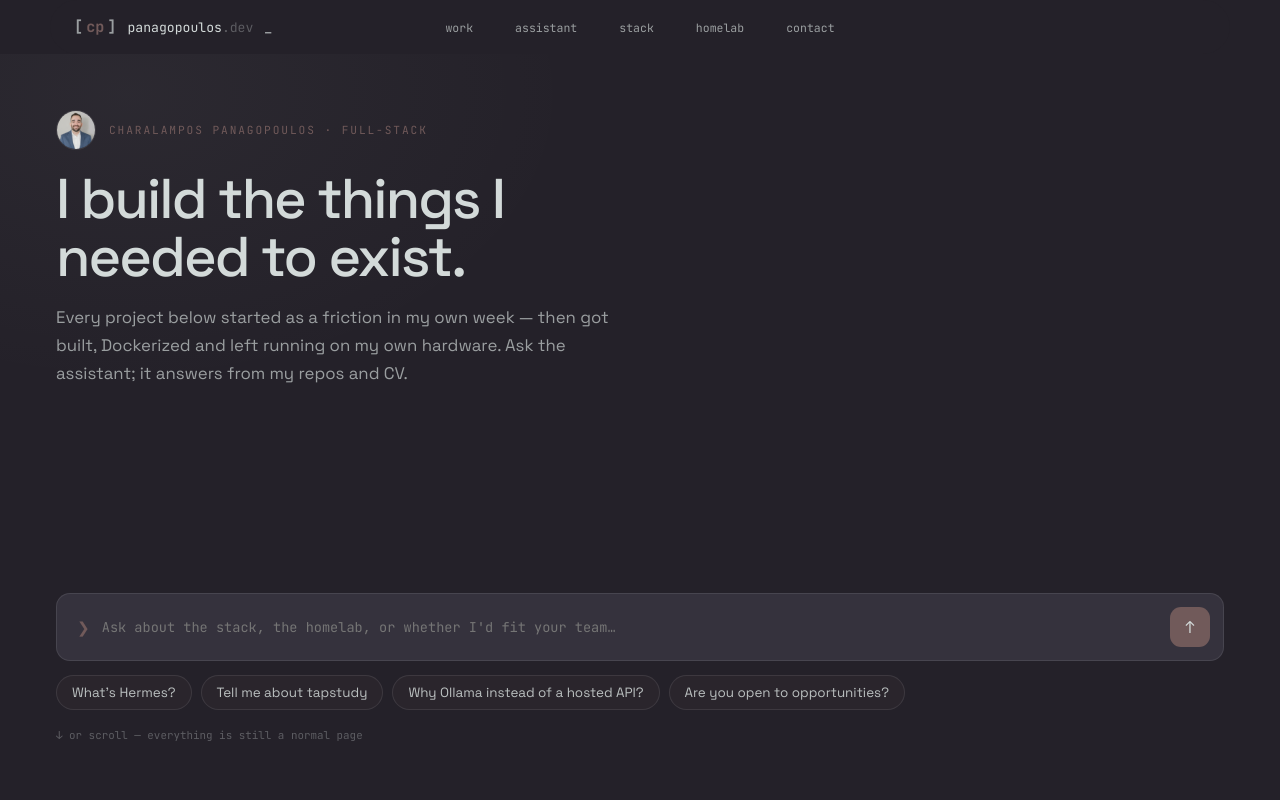
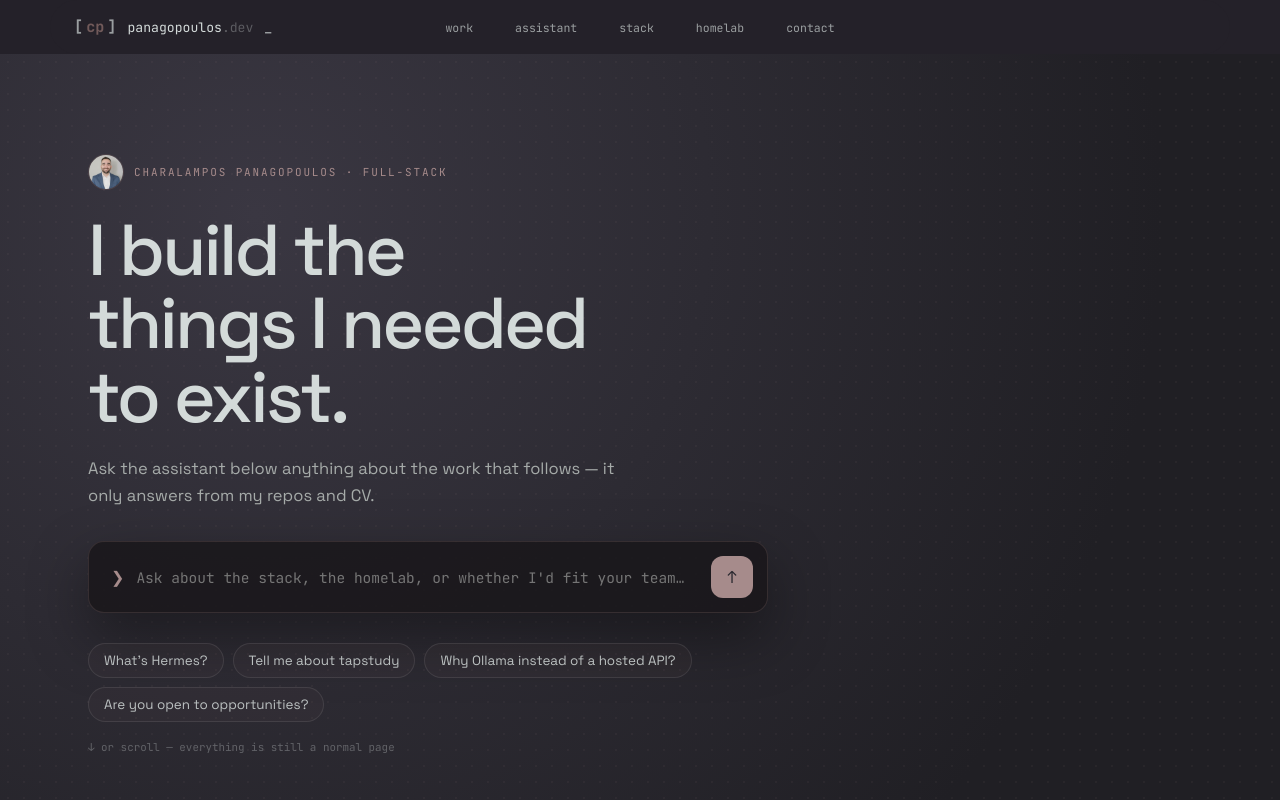
Before and after one commit to c-panagopoulos/Personal-Website, a React (Vite) app in the folder client/: page / in a window 1280 px wide. Shown: the top 800 px of the page. Built offline with nearby package versions, Linux system fonts and the light colour scheme.

Commit message:
Redesign hero with slide-open answer drawer, remove hermes terminal evidence

```diff
--- a/client/src/App.jsx
+++ b/client/src/App.jsx
@@ -3,7 +3,6 @@ import Hero from "./components/Hero.jsx";
 import MacbookScroll from "./components/MacbookScroll.jsx";
 import ProjectScene from "./components/ProjectScene.jsx";
 import TapStudyEvidence from "./components/TapStudyEvidence.jsx";
-import HermesEvidence from "./components/HermesEvidence.jsx";
 import MotionCarousel from "./components/MotionCarousel.jsx";
 import AssistantSection from "./components/AssistantSection.jsx";
 import HomelabSection from "./components/HomelabSection.jsx";
@@ -93,7 +92,6 @@ export default function App() {
             "Self-hosted on Hetzner",
           ]}
           how="Retrieves the closest matching chunks from internal docs via pgvector, then answers only from those. When a customer sounds dissatisfied, an n8n webhook opens a case in Salesforce for a human agent."
-          evidence={<HermesEvidence />}
           ctaLabel="Read more"
           ctaTag="HERMES"
           ctaHref="#assistant"
--- a/client/src/components/HermesEvidence.jsx
+++ /dev/null
@@ -1,37 +0,0 @@
-import Terminal from "./Terminal.jsx";
-
-const COMMANDS = [
-  'curl -N hermes.local/api/chat -d \'{"q":"refund policy"}\'',
-  'curl -N hermes.local/api/chat -d \'{"q":"this is unacceptable"}\'',
-];
-
-const OUTPUTS = {
-  0: [
-    "→ embed query · 12ms",
-    "→ pgvector · cosine · top-4 · 41ms",
-    "→ 4 chunks retrieved · refund-policy.md, terms.md",
-    "→ streaming tokens...",
-    '"Refunds are available within 30 days of purchase..."',
-    "→ sources: [refund-policy.md §2, terms.md §4]",
-    "→ sentiment: neutral · no escalation",
-  ],
-  1: [
-    "→ embed query · 9ms",
-    "→ pgvector · cosine · top-4 · 33ms",
-    "→ streaming tokens...",
-    '"I\'m sorry for the trouble — let me escalate this."',
-    "→ sentiment: negative · escalating",
-    "→ n8n webhook → Salesforce case #4821 created",
-  ],
-};
-
-export default function HermesEvidence() {
-  return (
-    <div>
-      <div className="evidence-panel__label" style={{ marginBottom: 10 }}>
-        REQUEST TRACE
-      </div>
-      <Terminal username="hermes" commands={COMMANDS} outputs={OUTPUTS} delayBetweenCommands={1400} />
-    </div>
-  );
-}
--- a/client/src/components/Hero.jsx
+++ b/client/src/components/Hero.jsx
@@ -1,7 +1,6 @@
 import { useSharedChat } from "../context/ChatContext.jsx";
 import ChatInput from "./ChatInput.jsx";
 import { RetrievalStatus, SourceChips, ThinkingDots } from "./RetrievalStatus.jsx";
-import DotField from "./DotField.jsx";
 
 const CHIPS = [
   "What's Hermes?",
@@ -16,52 +15,51 @@ export default function Hero() {
   return (
     <div className="hero">
       <div className="hero__left">
+        <div className="hero__dotgrid" />
+        <div className="hero__content">
           <div className="hero__byline">
             <img className="hero__avatar" src="/images/prof3.png" alt="Charalampos" />
             <span className="hero__label">CHARALAMPOS PANAGOPOULOS · FULL-STACK</span>
           </div>
-        <h1 className="hero__title">I build the things I needed to exist.</h1>
+          <h1 className="hero__title">
+            I build the
+            <br />
+            things I needed
+            <br />
+            to exist.
+          </h1>
           <p className="hero__subtitle">
-          Every project below started as a friction in my own week — then got built, Dockerized and left running
-          on my own hardware. Ask the assistant; it answers from my repos and CV.
+            Ask the assistant below anything about the work that follows — it only answers from my repos and CV.
           </p>
 
           <div className="hero__interact">
-          {chat.open && (
-            <div className="assistant-card shader-panel">
-              <div className="shader-panel__canvas">
-                <DotField
-                  dotRadius={2.2}
-                  dotSpacing={11}
-                  bulgeStrength={26}
-                  cursorRadius={180}
-                  gradientFrom="rgba(211, 218, 217, 0.3)"
-                  gradientTo="rgba(68, 68, 78, 0.4)"
+            <ChatInput
+              placeholder="Ask about the stack, the homelab, or whether I'd fit your team…"
+              onSend={chat.ask}
             />
-              </div>
-              <div className="assistant-card__question">&gt; {chat.question}</div>
+
+            <div className={"hero-answer" + (chat.open ? " hero-answer--open" : "")}>
+              <div className="hero-answer__clip">
+                <div className="hero-answer__inner">
+                  <span className="hero-answer__label">ANSWER</span>
                   {chat.isRetrieving && <RetrievalStatus note="searching indexed chunks · repos, cv, notes" />}
                   {chat.showSources && <SourceChips sources={chat.sources} />}
                   {chat.isThinking && <ThinkingDots note="sources locked — writing an answer" />}
                   {chat.hasText && (
-                <p className="assistant-card__answer">
+                    <p className="hero-answer__text">
                       {chat.text}
                       {!chat.done && <span className="caret">▍</span>}
                     </p>
                   )}
                   {chat.error && <p className="chat-bubble__text--muted">{chat.error}</p>}
                   {chat.done && (
-                <a className="assistant-card__jump" href="#assistant">
+                    <a className="hero-answer__jump" href="#assistant">
                       see exactly how it answered — continue below ↓
                     </a>
                   )}
                 </div>
-          )}
-
-          <ChatInput
-            placeholder="Ask about the stack, the homelab, or whether I'd fit your team…"
-            onSend={chat.ask}
-          />
+              </div>
+            </div>
 
             <div className="chip-row">
               {CHIPS.map((label) => (
@@ -74,5 +72,6 @@ export default function Hero() {
           </div>
         </div>
       </div>
+    </div>
   );
 }
--- a/client/src/styles/global.css
+++ b/client/src/styles/global.css
@@ -320,56 +320,71 @@ button {
 }
 /* --- Hero --- */
 .hero {
+  background: var(--bg);
+}
+
+.hero__left {
+  position: relative;
   min-height: 100vh;
-  background: var(--bg);
-}
-
-.hero__left {
-  padding: 56px 56px 112px;
-  display: flex;
-  flex-direction: column;
-  min-height: 100vh;
-  background-image: radial-gradient(640px 420px at 10% 5%, rgba(211, 218, 217, 0.045), transparent 70%);
+  display: flex;
+  flex-direction: column;
+  justify-content: center;
+  padding: clamp(28px, 8vw, 96px) clamp(20px, 7vw, 88px);
+  background: radial-gradient(circle at 20% 20%, #3a3742, #201f24 75%);
+  overflow: hidden;
+}
+.hero__dotgrid {
+  position: absolute;
+  inset: 0;
+  background-image: radial-gradient(rgba(166, 139, 139, 0.12) 1.2px, transparent 1.2px);
+  background-size: 16px 16px;
+  opacity: 0.5;
+  pointer-events: none;
+}
+.hero__content {
+  position: relative;
+  z-index: 1;
 }
 .hero__byline {
   display: flex;
   align-items: center;
-  gap: 13px;
-  margin-bottom: 20px;
+  gap: 10px;
+  margin-bottom: 24px;
 }
 .hero__avatar {
-  width: 40px;
-  height: 40px;
+  width: 36px;
+  height: 36px;
   border-radius: 50%;
   object-fit: cover;
-  border: 1px solid var(--border-strong);
+  border: 1px solid rgba(113, 90, 90, 0.4);
 }
 .hero__label {
   font-family: var(--font-mono);
-  font-size: 0.7rem;
+  font-size: 11px;
   letter-spacing: 0.17em;
-  color: var(--accent);
+  color: #a68b8b;
 }
 .hero__title {
   font-weight: 500;
-  font-size: 3.5rem;
-  line-height: 1.04;
-  letter-spacing: -0.035em;
+  font-size: clamp(34px, 7.2vw, 72px);
+  line-height: 1.02;
+  letter-spacing: -0.04em;
   margin: 0;
-  color: var(--text-primary);
-  max-width: 640px;
+  color: #d3dad9;
+  max-width: 900px;
 }
 .hero__subtitle {
-  font-size: 1.05rem;
-  line-height: 1.65;
-  color: var(--text-secondary);
+  font-size: clamp(14.5px, 3.6vw, 16.5px);
+  line-height: 1.6;
+  color: #a6aba9;
   max-width: 560px;
-  margin: 18px 0 0;
+  margin: clamp(14px, 4vw, 22px) 0 0;
   text-wrap: pretty;
 }
 .hero__interact {
-  margin-top: auto;
-  padding-top: 36px;
+  width: 100%;
+  max-width: 680px;
+  padding-top: clamp(22px, 6vw, 32px);
   display: flex;
   flex-direction: column;
   gap: 14px;
@@ -386,6 +401,58 @@ button {
   font-size: 0.66rem;
   letter-spacing: 0.16em;
   color: var(--text-tertiary);
+}
+
+/* Answer drawer: expands beneath the input instead of floating above it. */
+.hero-answer {
+  display: grid;
+  grid-template-rows: 0fr;
+  transition: grid-template-rows 0.5s cubic-bezier(0.2, 0.8, 0.2, 1);
+  margin-top: 2px;
+}
+.hero-answer--open {
+  grid-template-rows: 1fr;
+}
+.hero-answer__clip {
+  overflow: hidden;
+  min-height: 0;
+}
+.hero-answer__inner {
+  background: rgba(16, 15, 17, 0.9);
+  border: 1px solid rgba(113, 90, 90, 0.24);
+  border-radius: 0 0 16px 16px;
+  padding: 18px 22px 20px;
+  display: flex;
+  flex-direction: column;
+  gap: 10px;
+  opacity: 0;
+  transition: opacity 0.3s ease;
+}
+.hero-answer--open .hero-answer__inner {
+  opacity: 1;
+  transition-delay: 0.15s;
+}
+.hero-answer__label {
+  font-family: var(--font-mono);
+  font-size: 11px;
+  letter-spacing: 0.08em;
+  color: #a68b8b;
+}
+.hero-answer__text {
+  margin: 0;
+  font-size: 15.5px;
+  line-height: 1.7;
+  color: #c3cddc;
+  text-wrap: pretty;
+}
+.hero-answer__jump {
+  font-family: var(--font-mono);
+  font-size: 11.5px;
+  color: #a68b8b;
+  text-decoration: none;
+  border-top: 1px solid rgba(113, 90, 90, 0.2);
+  padding-top: 10px;
+  margin-top: 2px;
 }
 
 /* --- Assistant widget (shared by hero mini card and full section) --- */
@@ -488,48 +555,50 @@ button {
 .chat-input {
   display: flex;
   align-items: center;
-  gap: 12px;
-  background: var(--surface-elevated);
-  border: 1px solid var(--border-strong);
-  border-radius: 14px;
-  padding: 13px 13px 13px 20px;
+  gap: clamp(8px, 2vw, 12px);
+  background: rgba(25, 23, 27, 0.85);
+  border: 1px solid rgba(113, 90, 90, 0.32);
+  border-radius: 16px;
+  padding: clamp(10px, 2.5vw, 14px) clamp(10px, 2.5vw, 14px) clamp(10px, 2.5vw, 14px) clamp(16px, 4vw, 22px);
+  box-shadow: 0 24px 60px rgba(0, 0, 0, 0.4);
   transition: border-color 0.3s ease, box-shadow 0.3s ease;
 }
 .chat-input:focus-within {
-  border-color: var(--accent);
-  box-shadow: 0 0 0 4px var(--accent-bg);
+  border-color: #a68b8b;
 }
 .chat-input__prompt {
   font-family: var(--font-mono);
-  color: var(--accent);
-  font-size: 0.95rem;
+  color: #a68b8b;
+  font-size: 16px;
 }
 .chat-input__field {
   flex: 1;
+  min-width: 0;
   border: none;
   outline: none;
   background: transparent;
   font-family: var(--font-mono);
-  font-size: 0.85rem;
-  color: var(--text-primary);
-  padding: 7px 0;
+  font-size: clamp(13px, 3.2vw, 14.5px);
+  color: #d3dad9;
+  padding: 6px 0;
 }
 .chat-input__send {
-  width: 40px;
-  height: 40px;
+  width: clamp(36px, 9vw, 42px);
+  height: clamp(36px, 9vw, 42px);
   border: none;
-  border-radius: 11px;
-  background: var(--accent);
-  color: var(--text-primary);
+  border-radius: 12px;
+  background: #a68b8b;
+  color: #29272e;
   cursor: pointer;
-  font-size: 1.05rem;
+  font-size: 17px;
   display: flex;
   align-items: center;
   justify-content: center;
+  flex-shrink: 0;
   transition: transform 0.18s cubic-bezier(0.2, 0.7, 0.2, 1), background 0.25s ease;
 }
 .chat-input__send:hover {
-  background: var(--accent-hover);
+  background: #c7b0b0;
   transform: translateY(-2px);
 }
 .chat-input__send:active {
```
Lines whose indentation alone changed are shown as unchanged.
